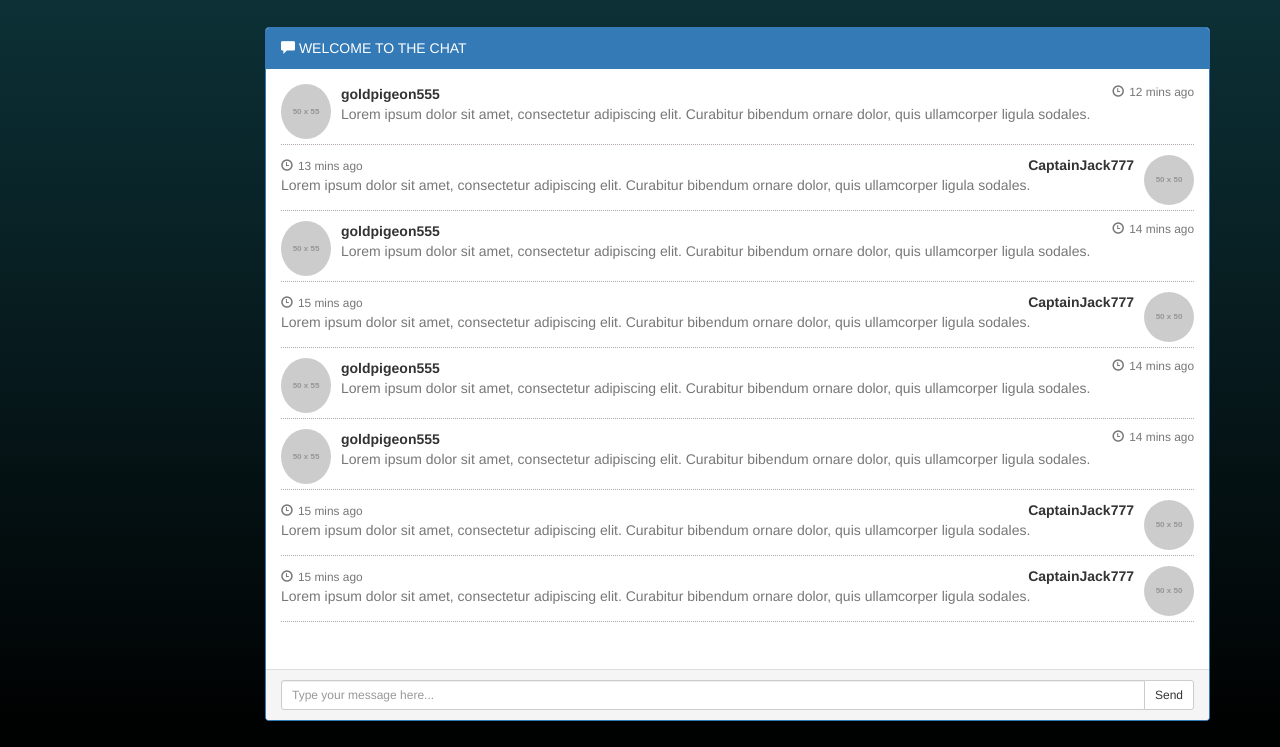
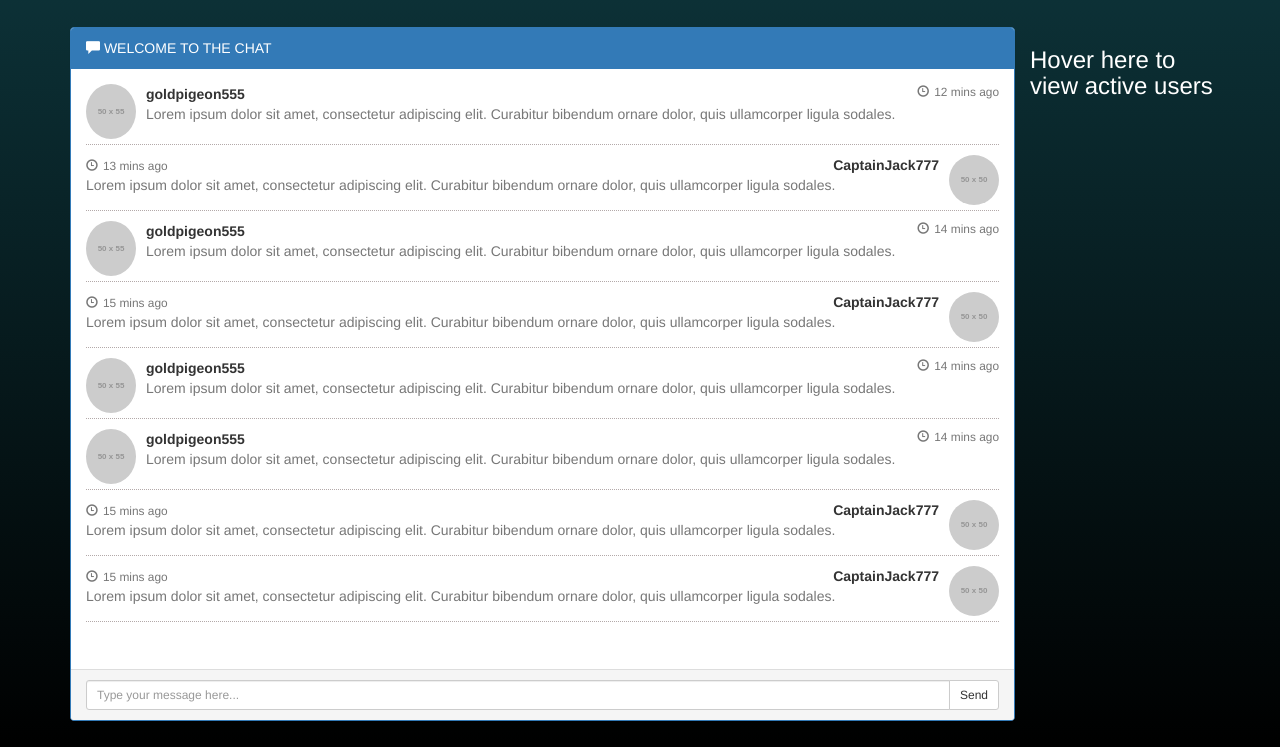
Before and after one commit to mwithington/projectChat, a website: page public/ChatMainPage.html in a window 1280 px wide. Shown: the part 53-800 px from the top of the page. Drawn offline with nearby package versions, Linux system fonts and the light colour scheme; placeholder pictures from the web are drawn by us.

Commit message:
User list
Changed font on start page, added on-hover location for user list

```diff
--- a/public/ChatMainPage.html
+++ b/public/ChatMainPage.html
@@ -7,11 +7,11 @@
     <!-- Latest compiled and minified CSS -->
 		<link rel="stylesheet" href="http://maxcdn.bootstrapcdn.com/bootstrap/3.3.6/css/bootstrap.min.css">
 
-		<!-- jQuery library -->
+	<!-- jQuery library -->
 		<script src="https://ajax.googleapis.com/ajax/libs/jquery/1.12.2/jquery.min.js"></script>
 
-		<!-- Latest compiled JavaScript -->
-    <script src="http://maxcdn.bootstrapcdn.com/bootstrap/3.3.6/js/bootstrap.min.js"></script>
+	<!-- Latest compiled JavaScript -->
+	    <script src="http://maxcdn.bootstrapcdn.com/bootstrap/3.3.6/js/bootstrap.min.js"></script>
 
     <!-- Angular CDN-->
 
@@ -19,7 +19,7 @@
 
     <style>
       html{height:100%;}
-		  body {
+      body {
   			background:#0D343A;
   			background:-webkit-gradient(linear,0% 0%,0% 100%, from(rgba(13,52,58,1) ), to(#000000)  );
   			background: -moz-linear-gradient(top, rgba(13,52,58,1) 0%, rgba(0,0,0,1) 100%);
@@ -30,13 +30,11 @@
         margin: 0;
         padding: 0;
       }
-
       .chat li {
         margin-bottom: 10px;
         padding-bottom: 5px;
         border-bottom: 1px dotted #B3A9A9;
       }
-
       .chat li.left .chat-body {
         margin-left: 60px;
       }
@@ -44,32 +42,57 @@
       .chat li.right .chat-body {
         margin-right: 60px;
       }
-
-
       .chat li .chat-body p {
         margin: 0;
         color: #777777;
       }
-
       .panel .slidedown .glyphicon, .chat .glyphicon {
         margin-right: 5px;
       }
-
       .panel-body {
         overflow-y: scroll;
         height: 600px;
       }
 
+			.card
+			{
+  				height: 400px;
+  				overflow: hidden;
+  				position: relative;
+			}
+
+			.card_content
+			{
+				background-color: rgba(255,255,255,0.5);
+				padding: 10px;
+				position: absolute;
+				bottom: -400px;
+				transition: all 0.5s ease;
+				width: 200px;
+				height: 400px;
+			}
+
+			.card_content h3
+			{
+				font-size: 1.5em;
+				margin-bottom: 0.5em;
+			}
+
+			.card:hover .card_content
+			{
+				background-color: rgba(255,255,255,0.9);
+				bottom: 0;
+			}
+
+
       ::-webkit-scrollbar-track {
         -webkit-box-shadow: inset 0 0 6px rgba(0,0,0,0.3);
         background-color: #F5F5F5;
       }
-
       ::-webkit-scrollbar {
         width: 12px;
         background-color: #F5F5F5;
       }
-
       ::-webkit-scrollbar-thumb {
         -webkit-box-shadow: inset 0 0 6px rgba(0,0,0,.3);
         background-color: #555;
@@ -125,7 +148,7 @@
         <br/>
       </div>
       <div class="row">
-        <div class="col-md-10 col-md-offset-2">
+        <div class="col-md-10">
             <div class="panel panel-primary">
                 <div class="panel-heading">
                     <span class="glyphicon glyphicon-comment"></span>  WELCOME TO THE CHAT
@@ -246,6 +269,9 @@
                         </li>
                     </ul>
                 </div>
+
+
+
                 <div class="panel-footer">
                     <div class="input-group">
                         <input id="btn-input" type="text" class="form-control input-sm" placeholder="Type your message here...">
@@ -256,6 +282,13 @@
                 </div>
             </div>
         </div>
+				<div class="card">
+				<h3 style=color:white>Hover here to view active users</h3>
+					<div class="card_content">
+    					<h3>Users</h3>
+						<p>Content</p>
+					</div>
+				</div>
     </div>
   </div>
   </body>
```
Also changed, not shown: public/ChatStartPage.html (+6 -7 lines), public/css/style.css (+26 -27 lines).
